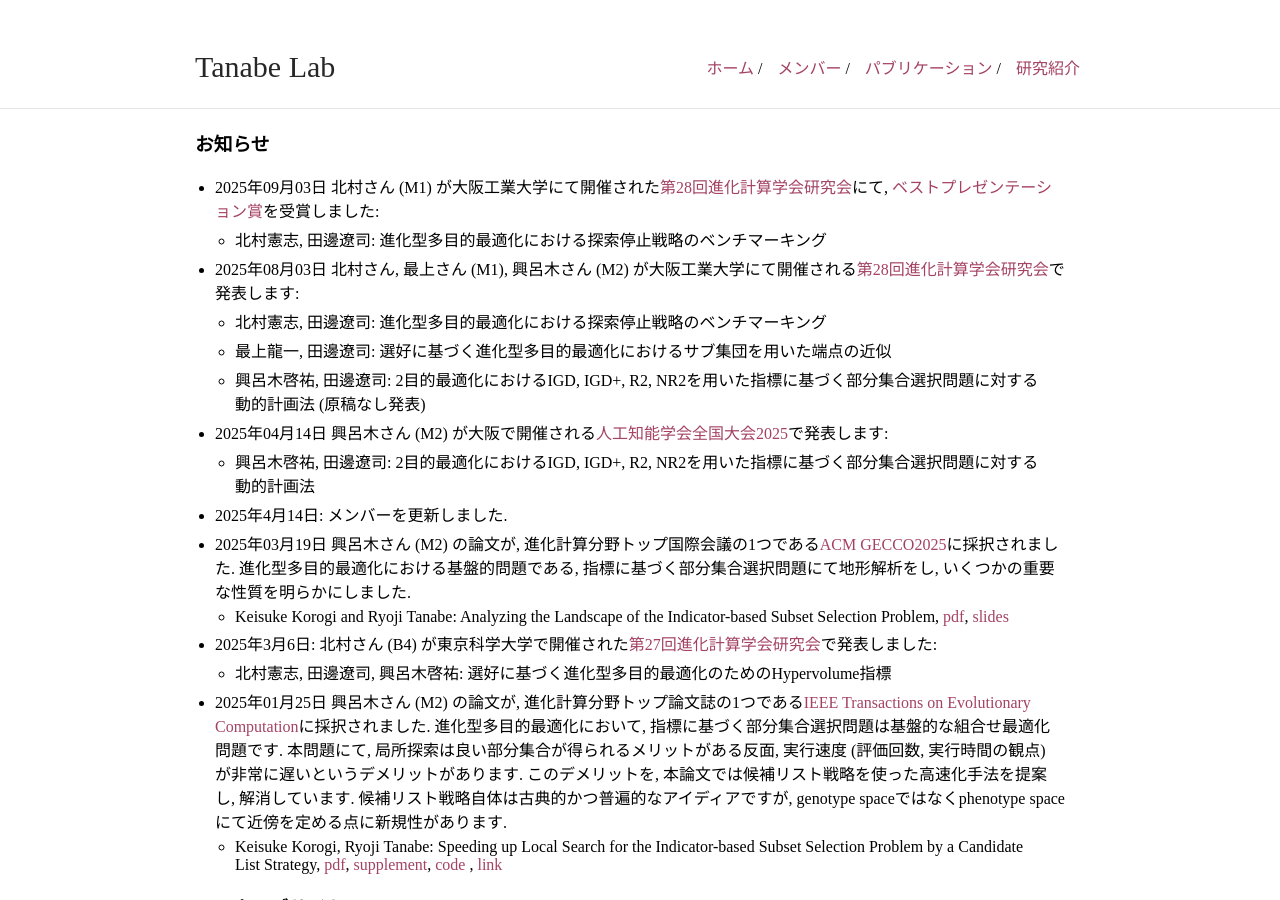
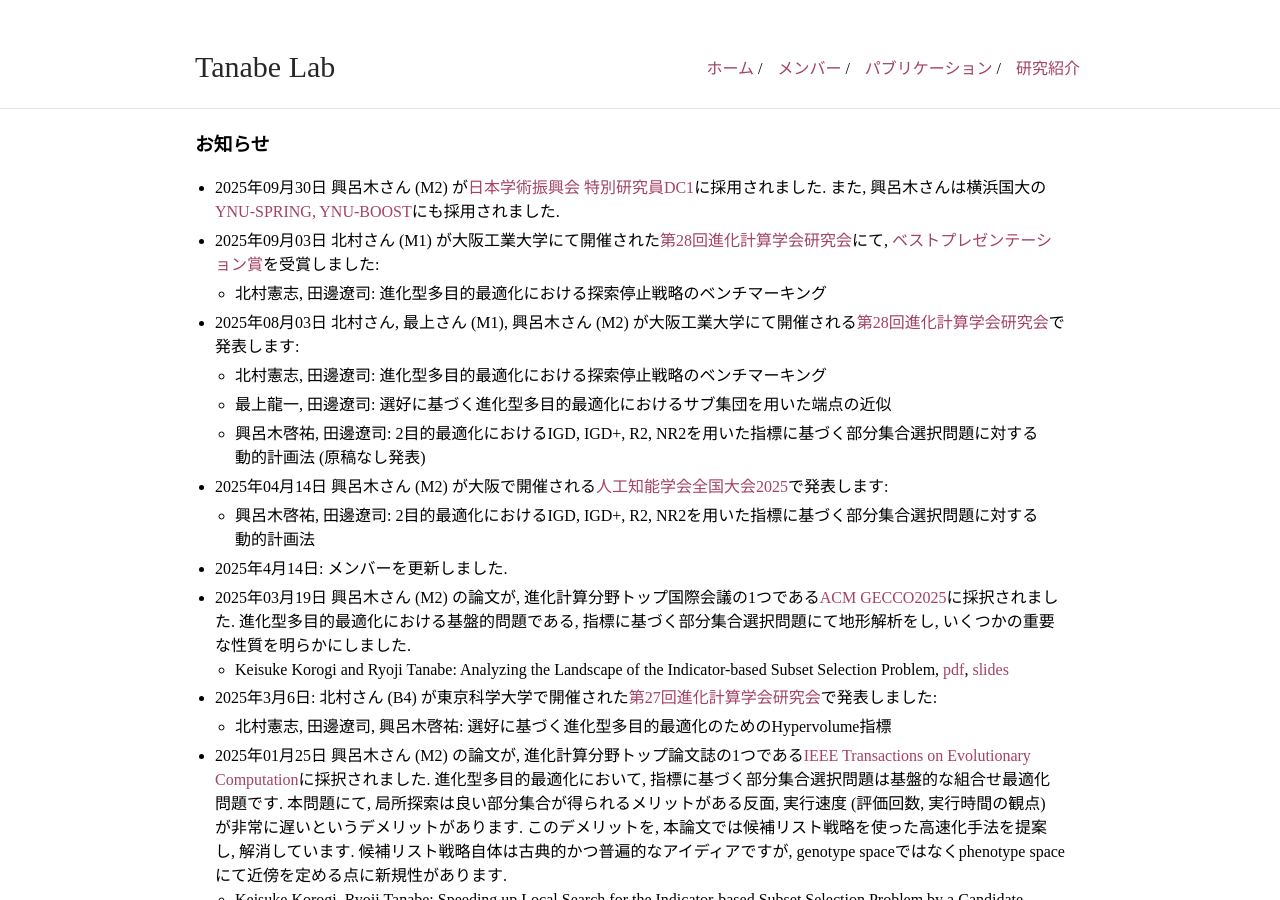
Before and after one commit to aopt-lab/aopt-lab.github.io, a Jekyll site: the page built from index.md, in a window 1280 px wide and 900 px high. Built offline with Jekyll 4.4.1, drawn with Linux system fonts in a browser that asks for light colours.

Commit message:
update news

```diff
--- a/index.md
+++ b/index.md
@@ -5,6 +5,7 @@ title: 田邊研究室
 
 ### お知らせ
 
+* 2025年09月30日 興呂木さん (M2) が[日本学術振興会 特別研究員DC1](https://www.jsps.go.jp/j-pd/)に採用されました. また, 興呂木さんは横浜国大の[YNU-SPRING, YNU-BOOST](https://ope.ynu.ac.jp/learning_plus/doctor_support.html)にも採用されました.
 * 2025年09月03日 北村さん (M1) が大阪工業大学にて開催された[第28回進化計算学会研究会](https://www.jpnsec.org/symposium202502.html)にて, [ベストプレゼンテーション賞](https://www.jpnsec.org/bestpresentations.html)を受賞しました:
     * 北村憲志, 田邊遼司: 進化型多目的最適化における探索停止戦略のベンチマーキング
 * 2025年08月03日 北村さん, 最上さん (M1), 興呂木さん (M2) が大阪工業大学にて開催される[第28回進化計算学会研究会](https://www.jpnsec.org/symposium202502.html)で発表します:
```
